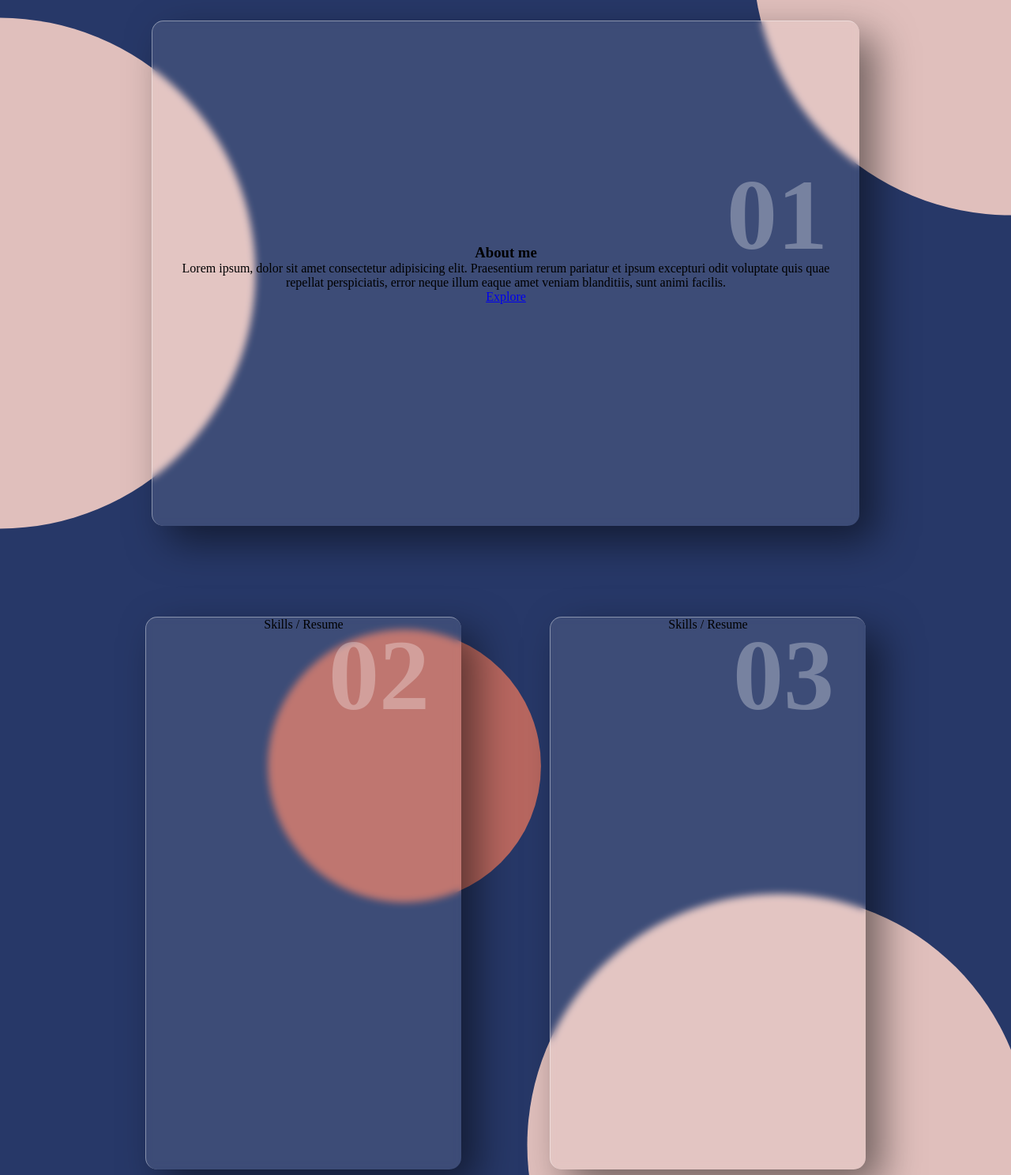
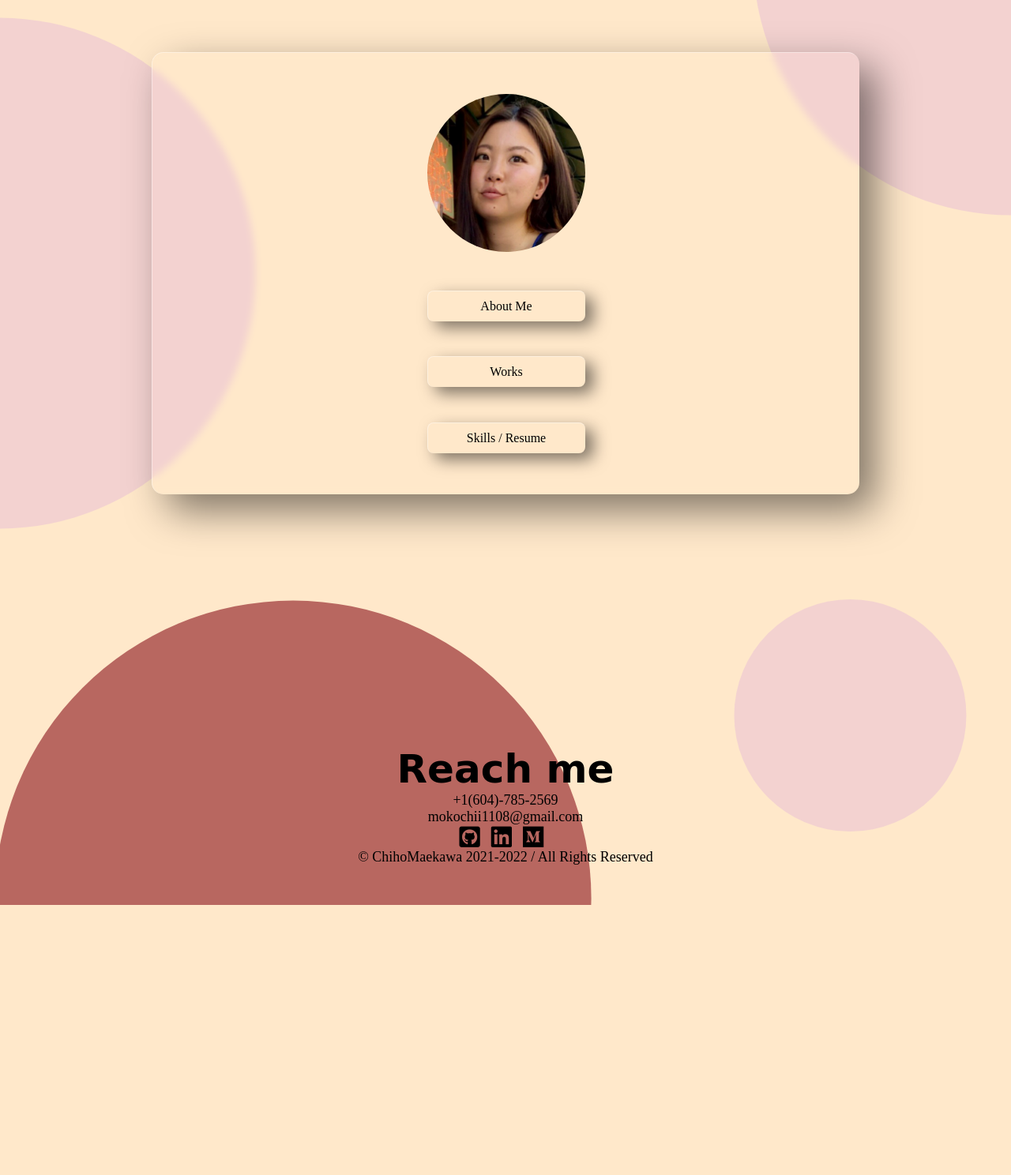
Before and after one commit to Chimoha31/Test, a website: page index.html in a window 1280 px wide. Shown: the part 854-2342 px from the top of the page at 79% size. After the commit the page ends 2000 px from the top, so only its background shows below. Drawn offline with Linux system fonts and the light colour scheme.

Commit message:
media query

```diff
--- a/index.html
+++ b/index.html
@@ -3,12 +3,13 @@
   <head>
     <meta charset="UTF-8" />
     <meta name="viewport" content="width=device-width, initial-scale=1.0" />
+    <link href="https://fonts.googleapis.com/css2?family=Parisienne&display=swap" rel="stylesheet">
     <link href="https://use.fontawesome.com/releases/v5.6.1/css/all.css" rel="stylesheet">
     <link rel="stylesheet" href="style.css" />
     <title>Portfolio</title>
   </head>
   <body>
-    <!----------------------------
+<!----------------------------
    My name
 ------------------------------>
     <section class="name">
@@ -26,39 +27,22 @@
       </div>
     </section>
 
-    <!----------------------
+<!----------------------
   About me
 ------------------------>
     <section class="about_me">
       <div class="inner">
         <div class="detail">
-          <h2>01</h2>
-          <h3>About me</h3>
-          <p>
-            Lorem ipsum, dolor sit amet consectetur adipisicing elit.
-            Praesentium rerum pariatur et ipsum excepturi odit voluptate quis
-            quae repellat perspiciatis, error neque illum eaque amet veniam
-            blanditiis, sunt animi facilis.
-          </p>
-          <a href="#">Explore</a>
+          <div>
+            <img src="images/chiho.JPG" alt="My picture">
+          </div>
+            <a href="#">About Me</a>
+            <a href="#">Works</a>
+            <a href="#">Skills / Resume</a>
         </div>
       </div>
     </section>
-    <!---------------------------
- Works, Resume & Contact
----------------------------->
-    <section class="card">
-      <div class="inner_2">
-        <div>
-          <h2>02</h2>
-          <p>Skills / Resume</p>
-        </div>
-        <div>
-          <h2>03</h2>
-          <p>Skills / Resume</p>
-        </div>
-      </div>
-    </section>
+
 
 <!---------------------------
 footer
@@ -66,7 +50,7 @@ footer
 <footer>
   <div class="contact">
     <h2>Reach me</h2>
-    <p>+1(604)-785-2568</p>
+    <p>+1(604)-785-2569</p>
     <p>mokochii1108@gmail.com</p>
     <div class="icons">
       <a href=""><i class="fab fa-github-square"></i></a>
--- a/style.scss
+++ b/style.scss
@@ -7,7 +7,7 @@
 body {
   width: 100%;
   height: 100vh;
-  background-color: rgba(29, 47, 97, 0.952);
+  background-color:rgba(255, 230, 197, 0.904);
 }
 
 //-----------------------
@@ -34,17 +34,19 @@ body {
     position: absolute;
     width: 100%;
     height: 100%;
-    background: linear-gradient(rgb(224, 191, 188));
+    background: linear-gradient(rgb(243, 210, 208));
     clip-path: circle(30.6% at 100% 100%);
   }
   & h1,
   p {
+    text-align: center;
     z-index: 100;
     cursor: pointer;
     transition: opacity 1s ease;
   }
   & h1 {
-    font-size: 80px;
+    font-size: 60px;
+    font-family: "Parisienne", cursive;
   }
   p {
     font-size: 20px;
@@ -76,14 +78,15 @@ body {
   left: 50%;
   bottom: 200px;
   transform: translateX(-50%);
-  height: 90px;
+  height: 100px;
   width: 40px;
-  overflow: hidden;
+
   & .hero__downarrow {
     position: absolute;
     left: 0;
-    bottom: 0;
+    top: 30px;
     width: 10px;
+    height: 90px;
     animation: arrow-anime 2s linear infinite;
   }
   & .hero__scrolltext {
@@ -91,7 +94,7 @@ body {
     transform: rotate(90deg);
     color: rgba(31, 29, 29, 0.924);
     left: -2px;
-    top: 11px;
+    top: 40px;
     font-size: 1.5em;
   }
 }
@@ -116,11 +119,12 @@ body {
   display: flex;
   align-items: center;
   justify-content: center;
+
   & .inner {
     border-top: 1px solid rgba(255, 255, 255, 0.4);
     border-left: 1px solid rgba(255, 255, 255, 0.4);
     width: 70%;
-    height: 80%;
+    height: 70%;
     z-index: 100;
     display: flex;
     align-items: center;
@@ -128,15 +132,15 @@ body {
     text-align: center;
     border-radius: 15px;
     box-shadow: 20px 20px 50px rgba(0, 0, 0, 0.5);
-    background: rgba(255, 255, 255, 0.1);
     backdrop-filter: blur(5px);
+    overflow: hidden;
   }
   &::before {
     content: "";
     position: absolute;
     width: 100%;
     height: 100%;
-    background: linear-gradient(rgb(224, 191, 188));
+    background: linear-gradient(rgb(243, 210, 208));
     clip-path: circle(30.6% at 100% 0);
   }
   &::after {
@@ -144,74 +148,31 @@ body {
     position: absolute;
     width: 100%;
     height: 100%;
-    background: linear-gradient(rgb(224, 191, 188));
+    background: linear-gradient(rgb(243, 210, 208));
     clip-path: circle(30.3% at 0 50%);
   }
+  & img {
+    border-radius: 50%;
+    width: 200px;
+    height: 200px;
+  }
+
   & .detail {
+    height:100%;
     position: relative;
     padding: 30px;
+    display: flex;
+    flex-direction: column;
+    justify-content: space-around;
 
-    & h2 {
-      position: absolute;
-      top: -80px;
-      right: 40px;
-      font-size: 8rem;
-      color: rgba(255, 255, 255, 0.3);
-    }
-  }
-}
-
-//--------------------------
-// Works, Resume & Contact
-//--------------------------
-.card {
-  // border: 1px solid red;
-  width: 100%;
-  height: 100%;
-  display: flex;
-  justify-content: center;
-  &::before {
-    content: "";
-    position: absolute;
-    width: 100%;
-    height: 100%;
-    background: linear-gradient(rgb(184, 103, 96));
-    clip-path: circle(16.2% at 40% 28%);
-  }
-  &::after{
-    content: "";
-    position: absolute;
-    width: 100%;
-    height: 100%;
-    background: linear-gradient(rgb(224, 191, 188));
-    clip-path: circle(29.8% at 77% 88%);
-  }
-  & .inner_2 {
-    display: flex;
-    flex-wrap: wrap;
-    align-items: center;
-    justify-content: space-around;
-    text-align: center;
-    width: 80%;
-    z-index:2;
-
-    & > div {
-      width: 400px;
-      height: 700px;
-      margin-bottom: 30px;
+    & a {
       border-top: 1px solid rgba(255, 255, 255, 0.4);
       border-left: 1px solid rgba(255, 255, 255, 0.4);
-      border-radius: 15px;
-      box-shadow: 20px 20px 50px rgba(0, 0, 0, 0.5);
-      background: rgba(255, 255, 255, 0.1);
-      backdrop-filter: blur(5px);
-    }
-    & h2 {
-      position: absolute;
-      top: 0px;
-      right: 40px;
-      font-size: 8rem;
-      color: rgba(255, 255, 255, 0.3);
+      border-radius: 8px;
+      box-shadow: 10px 8px 20px rgba(0, 0, 0, 0.5);
+      color: black;
+      text-decoration: none;
+      padding: 10px 0;
     }
   }
 }
@@ -221,8 +182,9 @@ body {
 //--------------------------
 footer {
   // border: 1px solid red;
+  position: relative;
   width: 100%;
-  height: 100%;
+  height: 50%;
   display: flex;
   justify-content: center;
   align-items: center;
@@ -232,8 +194,8 @@ footer {
     position: absolute;
     width: 100%;
     height: 100%;
-    background: linear-gradient(rgb(224, 191, 188));
-    clip-path: circle(29.5% at 77% -10%);
+    background: linear-gradient(rgb(243, 210, 208));
+    clip-path: circle(15.5% at 84.1% 40%);
   }
   &::after {
     content: "";
@@ -241,27 +203,29 @@ footer {
     width: 100%;
     height: 100%;
     background: linear-gradient(rgb(184, 103, 96));
-    clip-path: circle(46.5% at 7% 85%);
+    clip-path: circle(39.8% at 29% 98%);
   }
 
   & .contact {
-    width: 70%;
-    height: 40%;
-    padding: 20px;
+    position: absolute;
+    bottom: 0;
+    left: 50%;
+    transform: translate(-50%);
     display: flex;
     flex-direction: column;
     justify-content: space-around;
     align-items: center;
-    z-index:3;
+    z-index: 3;
+    margin-bottom: 50px;
   }
   & h2 {
     font-size: 50px;
-    font-family:cursive;
+    font-family: cursive;
   }
   & p {
     font-size: 18px;
   }
-  & .icons a{
+  & .icons a {
     color: black;
   }
   & .icons i {
@@ -269,3 +233,23 @@ footer {
     margin-right: 10px;
   }
 }
+
+// Media query
+@media (min-width: 481px) {
+  .hero__footer {
+    bottom: 150px;
+  }
+  .name h1 {
+    font-size: 70px;
+  }
+}
+@media (min-width: 769px) {
+  .name h1 {
+    font-size: 80px;
+  }
+}
+@media (min-width: 1025px) {
+  .name h1 {
+    font-size: 90px;
+  }
+}
```
Also changed, not shown: images/chiho.JPG (added), images/sea.jpg (deleted), style.css, 1 other file.
